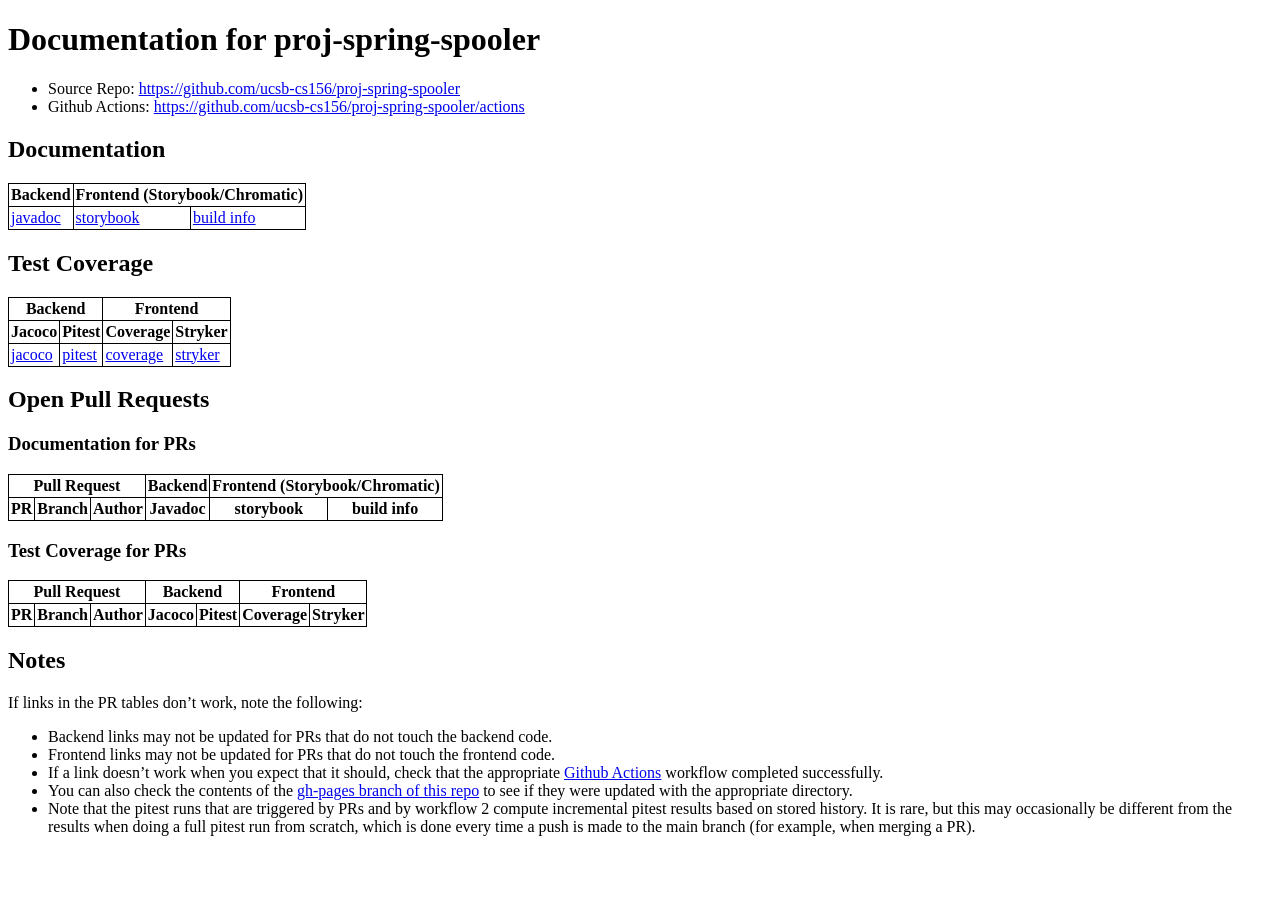
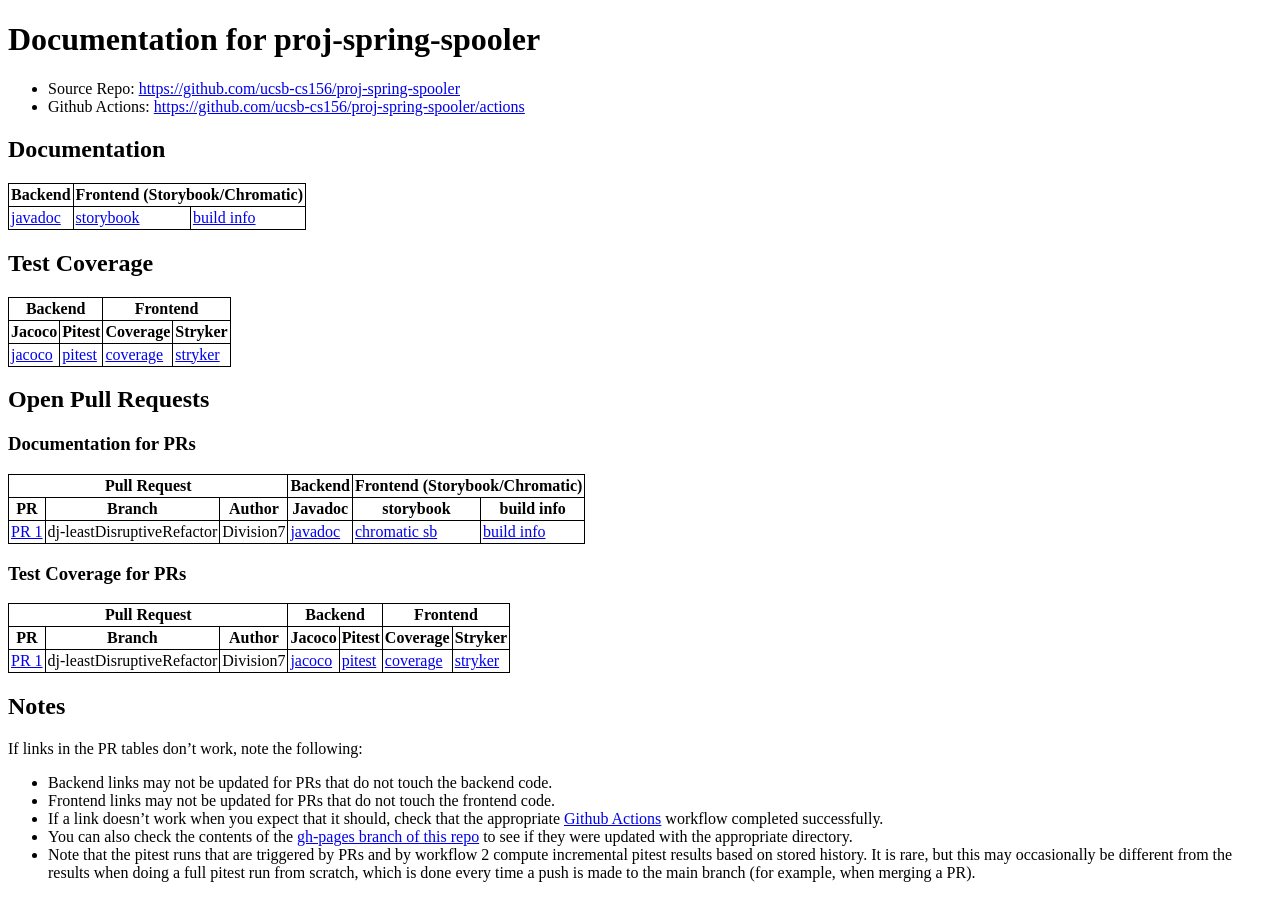
Before and after one commit to ucsb-cs156/proj-spring-spooler, a Jekyll site: the page built from index.md, in a window 1280 px wide. Built offline with Jekyll 4.4.1, drawn with Linux system fonts in a browser that asks for light colours; our own code applies the rules of GitHub Pages for plain Markdown files; part of the change alters nothing that is shown.

Commit message:
Deploying to gh-pages from @ ucsb-cs156/proj-spring-spooler@46c0853113923d393a6fcb043a10566f3e8e9f88 🚀

```diff
--- a/_config.yml
+++ b/_config.yml
@@ -23,4 +23,4 @@ repo_name: "TBD"
 repo: ucsb-cs156/proj-spring-spooler
 owner: ucsb-cs156
 repo_name: proj-spring-spooler
-pull_requests: []
+pull_requests: [{"author":{"id":"MDQ6VXNlcjI2MzQ3ODk3","is_bot":false,"login":"Division7","name":"Daniel Jensen"},"headRefName":"dj-leastDisruptiveRefactor","number":1,"title":"Refactoring the Asynchronous Job Tests (Light)","url":"https://github.com/ucsb-cs156/proj-spring-spooler/pull/1"}]
```
